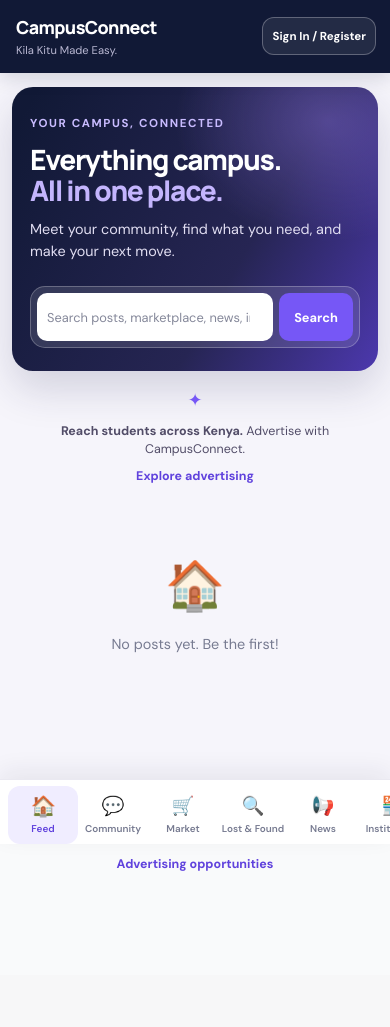
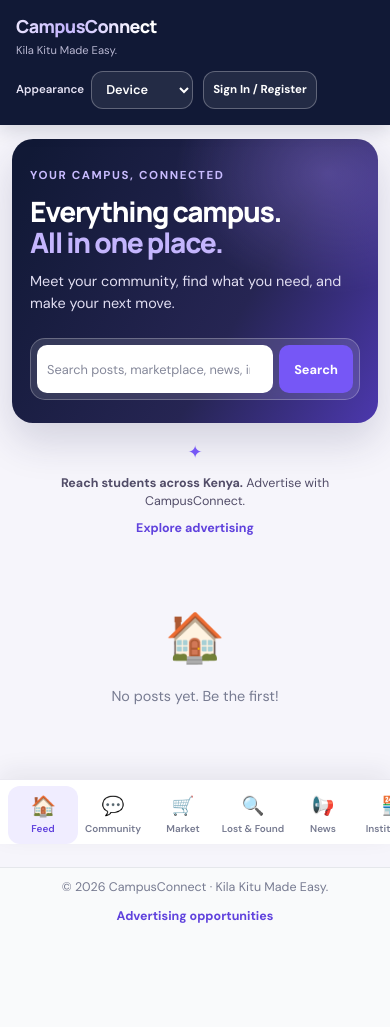
Before and after one commit to mungaikenndegerege-bot/CampusConnect, a Flask app: page / in a window 390 px wide. Before the commit the page ends 871 px from the top, so only its background shows below. Run offline with Flask 3, Linux system fonts and the light colour scheme; data that the repository does not hold is empty.

Commit message:
Add selectable website color themes
Support saved light, dark, and device-based appearance settings and animate the CampusConnect wordmark with reduced-motion support.

Co-authored-by: Copilot <223556219+Copilot@users.noreply.github.com>

```diff
--- a/static/css/style.css
+++ b/static/css/style.css
@@ -370,6 +370,8 @@ body { font-family: -apple-system, BlinkMacSystemFont, 'Segoe UI', Roboto, sans-
   --accent: #ffbd66;
   --bg: #f6f5fb;
   --card-bg: #ffffff;
+  --surface-raised: #ffffff;
+  --surface-input: #ffffff;
   --text: #1c2340;
   --text-muted: #777b91;
   --border: #e8e7f0;
@@ -406,7 +443,44 @@ select:focus-visible { outline: 3px solid rgba(118, 87, 246, 0.3); outline-offse
   font-weight: 800;
   letter-spacing: -0.035em;
 }
+.brand-name {
+  display: inline-block;
+  background: linear-gradient(100deg, #fff 20%, #c4b5fd 45%, #fff 70%);
+  background-size: 220% auto;
+  background-clip: text;
+  color: transparent;
+  animation: brand-shimmer 5s ease-in-out infinite, brand-float 3s ease-in-out infinite;
+}
+@keyframes brand-shimmer {
+  from { background-position: 100% center; }
+  to { background-position: -120% center; }
+}
+@keyframes brand-float {
+  0%, 100% { transform: translateY(0); }
+  50% { transform: translateY(-2px); }
+}
 .tagline { margin-top: 1px; color: #d7d4ee; font-size: 0.78rem; }
+#header-actions { display: flex; align-items: center; gap: 12px; }
+.theme-control {
+  display: flex;
+  align-items: center;
+  gap: 7px;
+  color: #e5e2f4;
+  font-size: .76rem;
+  font-weight: 600;
+  white-space: nowrap;
+}
+.theme-control select {
+  min-height: 40px;
+  padding: 0 28px 0 10px;
+  border: 1px solid rgba(255,255,255,.28);
+  border-radius: 12px;
+  background: rgba(255,255,255,.08);
+  color: #fff;
+  font-size: .8rem;
+  cursor: pointer;
+}
+.theme-control option { background: #fff; color: #1c2340; }
 #account-bar { display: flex; align-items: center; gap: 7px; padding: 2px; }
 .account-name {
   max-width: 180px;
@@ -597,15 +671,60 @@ select:focus-visible { outline: 3px solid rgba(118, 87, 246, 0.3); outline-offse
 }
 .search-summary { margin: 0 0 16px; color: var(--text-muted); font-size: .86rem; }
 
+[data-theme="dark"] #bottom-nav,
+[data-theme="dark"] #modal-box,
+[data-theme="dark"] .card,
+[data-theme="dark"] .inst-card,
+[data-theme="dark"] .load-more-btn,
+[data-theme="dark"] .admin-tab-btn,
+[data-theme="dark"] .admin-item,
+[data-theme="dark"] .admin-form,
+[data-theme="dark"] .form-group input,
+[data-theme="dark"] .form-group textarea,
+[data-theme="dark"] .form-group select,
+[data-theme="dark"] .form-input,
+[data-theme="dark"] .add-comment-form input,
+[data-theme="dark"] .add-comment-form textarea,
+[data-theme="dark"] .search-result,
+[data-theme="dark"] .inst-category-tabs button {
+  border-color: var(--border);
+  background-color: var(--surface-raised);
+  color: var(--text);
+}
+[data-theme="dark"] .form-group input,
+[data-theme="dark"] .form-group textarea,
+[data-theme="dark"] .form-group select,
+[data-theme="dark"] .form-input,
+[data-theme="dark"] .add-comment-form input,
+[data-theme="dark"] .add-comment-form textarea {
+  background-color: var(--surface-input);
+}
+[data-theme="dark"] .section-title,
+[data-theme="dark"] .search-modal h2 { color: var(--text); }
+[data-theme="dark"] .advertise-strip { color: var(--text-muted); }
+[data-theme="dark"] .badge { background: #30284f; color: #d0c5ff; }
+[data-theme="dark"] .badge-accent { background: #4a3524; color: #ffd29b; }
+[data-theme="dark"] .badge-green { background: #1e3d35; color: #a4e4c2; }
+[data-theme="dark"] .badge-red { background: #492b36; color: #ffb7c5; }
+[data-theme="dark"] .comment { border-color: var(--border); }
+[data-theme="dark"] .admin-tab-btn.active,
+[data-theme="dark"] .inst-category-tabs button.active {
+  background: var(--primary);
+  color: #17112d;
+}
+
 @media (min-width: 900px) {
   #main-content { padding-top: 14px; }
   .welcome-panel { margin-top: 30px; }
   #bottom-nav button { flex-direction: row; justify-content: center; gap: 8px; font-size: .8rem; }
 }
 @media (max-width: 520px) {
-  #top-bar { padding-right: 12px; padding-left: 16px; }
+  #top-bar { display: grid; gap: 10px; padding-right: 12px; padding-left: 16px; }
   #top-bar h1 { font-size: 1.12rem; }
   .tagline { font-size: .7rem; }
+  #header-actions { justify-content: space-between; gap: 8px; }
+  .theme-control { font-size: .72rem; }
+  .theme-control select { min-height: 38px; }
   #account-bar { gap: 4px; }
   .account-name { display: none; }
   .account-bar-btn { min-height: 38px; padding: 7px 9px; font-size: .72rem; }
--- a/static/js/app.js
+++ b/static/js/app.js
@@ -146,7 +146,32 @@ function openPostForm(section) {
   else if (section === 'lostandfound') openLostFoundForm();
 }
 
+function applyTheme(mode) {
+  const isDark = mode === 'dark' ||
+    (mode === 'system' && window.matchMedia('(prefers-color-scheme: dark)').matches);
+  document.documentElement.dataset.theme = isDark ? 'dark' : 'light';
+  document.querySelector('meta[name="theme-color"]').content = isDark ? '#0e1222' : '#f6f5fb';
+}
+
+function initializeThemeControl() {
+  const themeSelect = document.getElementById('theme-select');
+  const savedTheme = localStorage.getItem('cc_theme');
+  const initialTheme = ['light', 'dark', 'system'].includes(savedTheme) ? savedTheme : 'system';
+
+  themeSelect.value = initialTheme;
+  applyTheme(initialTheme);
+  themeSelect.addEventListener('change', () => {
+    const mode = themeSelect.value;
+    localStorage.setItem('cc_theme', mode);
+    applyTheme(mode);
+  });
+  window.matchMedia('(prefers-color-scheme: dark)').addEventListener('change', () => {
+    if (themeSelect.value === 'system') applyTheme('system');
+  });
+}
+
 document.addEventListener('DOMContentLoaded', async () => {
+  initializeThemeControl();
   try { state.ads = await api('GET', '/api/ads/active'); } catch(e) { state.ads = []; }
   const searchButton = document.getElementById('platform-search-button');
   const searchInput = document.getElementById('platform-search-input');
--- a/templates/index.html
+++ b/templates/index.html
@@ -5,6 +5,13 @@
   <meta name="viewport" content="width=device-width, initial-scale=1.0, viewport-fit=cover">
   <title>CampusConnect | Kila Kitu Made Easy.</title>
   <meta name="description" content="CampusConnect brings Kenya's student community, marketplace, campus news, and institutions together.">
+  <script>
+    const savedTheme = localStorage.getItem('cc_theme');
+    const themeMode = ['light', 'dark', 'system'].includes(savedTheme) ? savedTheme : 'system';
+    document.documentElement.dataset.theme = themeMode === 'system'
+      ? (window.matchMedia('(prefers-color-scheme: dark)').matches ? 'dark' : 'light')
+      : themeMode;
+  </script>
   <link rel="preconnect" href="https://fonts.googleapis.com">
   <link rel="preconnect" href="https://fonts.gstatic.com" crossorigin>
   <link href="https://fonts.googleapis.com/css2?family=DM+Sans:wght@400;500;600;700&family=Manrope:wght@500;600;700;800&display=swap" rel="stylesheet">
@@ -16,10 +23,20 @@
   <div id="app-shell">
     <header id="top-bar">
       <div class="logo-area">
-        <h1>CampusConnect</h1>
+        <h1 class="brand-name">CampusConnect</h1>
         <p class="tagline">Kila Kitu Made Easy.</p>
       </div>
-      <div id="account-bar"></div>
+      <div id="header-actions">
+        <label class="theme-control">
+          <span>Appearance</span>
+          <select id="theme-select" aria-label="Choose appearance">
+            <option value="system">Device</option>
+            <option value="light">Light</option>
+            <option value="dark">Dark</option>
+          </select>
+        </label>
+        <div id="account-bar"></div>
+      </div>
     </header>
     <section class="welcome-panel" aria-label="Welcome to CampusConnect">
       <div class="welcome-copy">
```
Also changed, not shown: other parts of static/css/style.css (+37 -2 lines), tests/test_search_and_admin_auth.py (+5 -0 lines).
